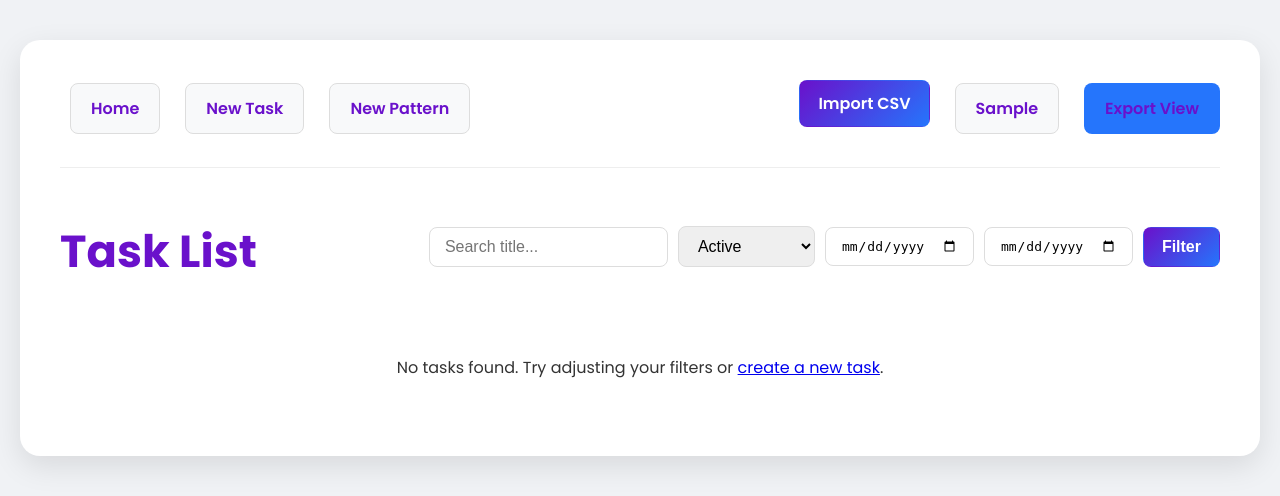
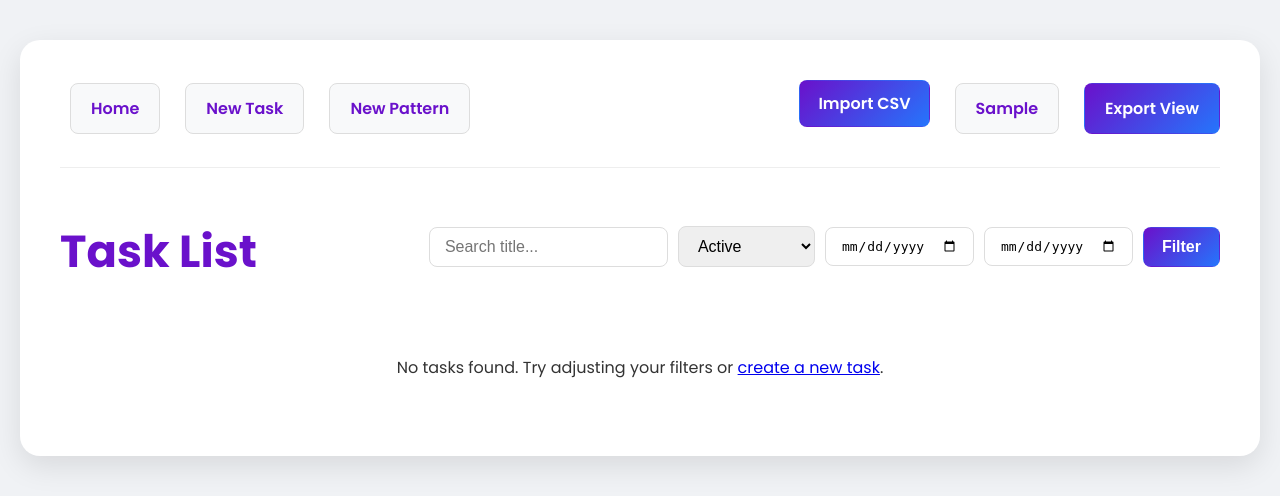
Before and after one commit to jacquesvida12/RemindersApp, a Flask app: page /tasks in a window 1280 px wide. Shown: the top 496 px of the page. Run offline with Flask 3, Linux system fonts and the light colour scheme; the visitor is signed in with stand-in values (Sample User, id 1); data that the repository does not hold is empty.

Commit message:
Update tasks and styles for better UX

```diff
--- a/static/css/style.css
+++ b/static/css/style.css
@@ -127,6 +127,7 @@ input:focus, select:focus {
     display: flex;
     align-items: center;
     gap: 15px;
+    justify-content: flex-end;
 }
 .nav-links a {
     text-decoration: none;
@@ -425,7 +426,11 @@ body {
 .btn-danger:hover {
     background-color: #c82333;
 }
-
+a.btn-primary,
+a.btn-secondary,
+a.btn-danger {
+    color: #fff !important; /* Use !important to override any conflicting styles */
+}
 /* Neutral/navigation button (Home, Profile, Sample) */
 .btn-neutral {
     background-color: var(--light-grey);
--- a/templates/tasks.html
+++ b/templates/tasks.html
@@ -32,7 +32,7 @@
                         <input type="file" name="file" id="file" accept=".csv" required onchange="document.getElementById('importForm').submit();" style="display: none;">
                     </form>
                     <a href="{{ url_for('static', filename='samples/sample_tasks.csv') }}" class="btn btn-neutral" download>Sample</a>
-                    <a href="{{ url_for('export_tasks', search=search_query, status=status_filter, start_date=start_date_filter, end_date=end_date_filter) }}" class="btn btn-secondary">Export View</a>
+                    <a href="{{ url_for('export_tasks', search=search_query, status=status_filter, start_date=start_date_filter, end_date=end_date_filter) }}" class="btn btn-primary">Export View</a>
                 </div>
 
                 {% if g.user %}
```
